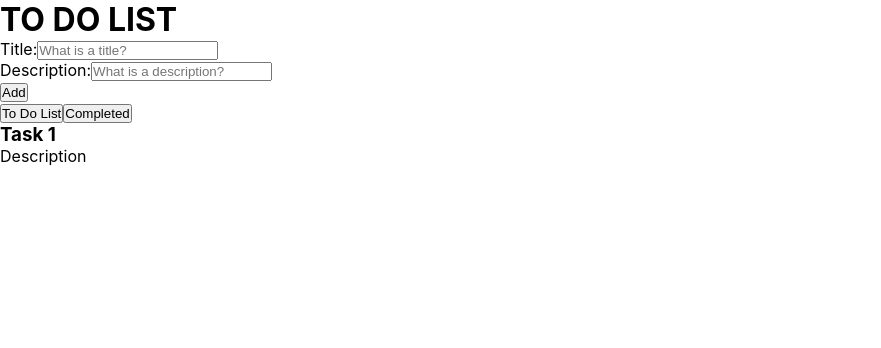
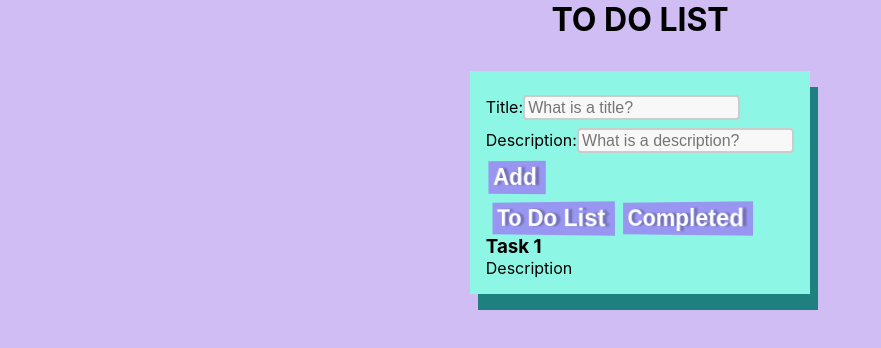
Before and after one commit to NumbersGrow/to-do-list, a React (Create React App) app: page / in a window 1280 px wide. Shown: the top 348 px of the page, without its empty margins (0-881 px from the left). Built offline with nearby package versions, Linux system fonts and the light colour scheme.

Commit message:
styling background, buttons and textareas

```diff
--- a/src/App.css
+++ /dev/null
@@ -1,10 +0,0 @@
-* {
-  padding: 0;
-  margin: 0;
-}
-
-
-.App-header {
-  background-color: white;
-  color: black;
-}
--- a/src/App.jsx
+++ b/src/App.jsx
@@ -1,32 +1,36 @@
-
-import './App.css';
+import "./App.scss";
 import Button from "./components/Button/Button.jsx";
 
 function App() {
   return (
     <div className="App">
-      <header className="App-header">
-        <h1>
-          TO DO LIST
-        </h1>
+      <header className="header">
+        <h1>TO DO LIST</h1>
       </header>
       <div className="to-do-wrapper">
         <div className="to-do-item">
           <label className="label">Title:</label>
-          <input type="text" className="input" placeholder="What is a title?"></input>
+          <input
+            type="text"
+            className="input"
+            placeholder="What is a title?"
+          ></input>
         </div>
         <div className="to-do-item">
           <label className="label">Description:</label>
-          <input type="text" className="input" placeholder="What is a description?"></input>
+          <input
+            type="text"
+            className="input"
+            placeholder="What is a description?"
+          ></input>
         </div>
         <div className="to-do-item">
-          <Button className="btn btn-add" text="Add"/>
-        </div>
+          <Button className="btn btn-add" text="Add" />
         </div>
 
         <div className="btn-wrapper">
-        <Button className="btn btn-todo" text="To Do List"/>
-        <Button className="btn btn-completed" text="Completed"/>
+          <Button className="btn btn-todo" text="To Do List" />
+          <Button className="btn btn-completed" text="Completed" />
         </div>
 
         <div className="list-wrapper">
@@ -34,7 +38,7 @@ function App() {
           <p>Description</p>
         </div>
       </div>
-
+    </div>
   );
 }
 
--- /dev/null
+++ b/src/App.scss
@@ -0,0 +1,76 @@
+* {
+  padding: 0;
+  margin: 0;
+}
+
+.header {
+  color: black;
+  text-align: center;
+}
+
+body {
+  background-color: #d0bdf4;
+  overflow: hidden;
+}
+
+.btn {
+  --c: #fff;
+  /* text color */
+  background: linear-gradient(90deg, #0000 33%, #fff5, #0000 67%) var(--_p,100%)/300% no-repeat,
+  #9896f1;
+  /* background color */
+  color: #0000;
+  border: none;
+  transform: perspective(500px) rotateY(calc(20deg*var(--_i,-1)));
+  text-shadow: calc(var(--_i,-1)* 0.08em) -.01em 0   var(--c),
+    calc(var(--_i,-1)*-0.08em)  .01em 2px #0004;
+  outline-offset: .1em;
+  transition: 0.3s;
+  /* margins */
+  font-weight: bold;
+  font-size: 1.5rem;
+  margin: 0;
+  cursor: pointer;
+  padding: .1em .3em;
+}
+
+.btn:hover,
+.btn:focus-visible {
+  --_p: 0%;
+  --_i: 1;
+}
+
+.btn:active {
+  text-shadow: none;
+  color: var(--c);
+  box-shadow: inset 0 0 9e9q #0005;
+  transition: 0s;
+}
+
+.to-do-wrapper {
+background: #8ef6e4;
+padding: 1rem;
+width: fit-content;
+margin-left: auto;
+margin-right: auto;
+margin-top: 2rem;
+overflow-y: auto;
+max-height: 100vh;
+box-shadow: 0.5rem 1rem 0 rgb(31, 128, 128);
+}
+
+.to-do-item {
+  margin: .5rem 0;
+}
+
+.input {
+  // width: 100%;
+  // height: 150px;
+  padding: .1rem .2rem;
+  box-sizing: border-box;
+  border: 2px solid #ccc;
+  border-radius: 4px;
+  background-color: #f8f8f8;
+  font-size: 1rem;
+  // resize: none;
+}
```
Lines whose indentation alone changed are shown as unchanged.
